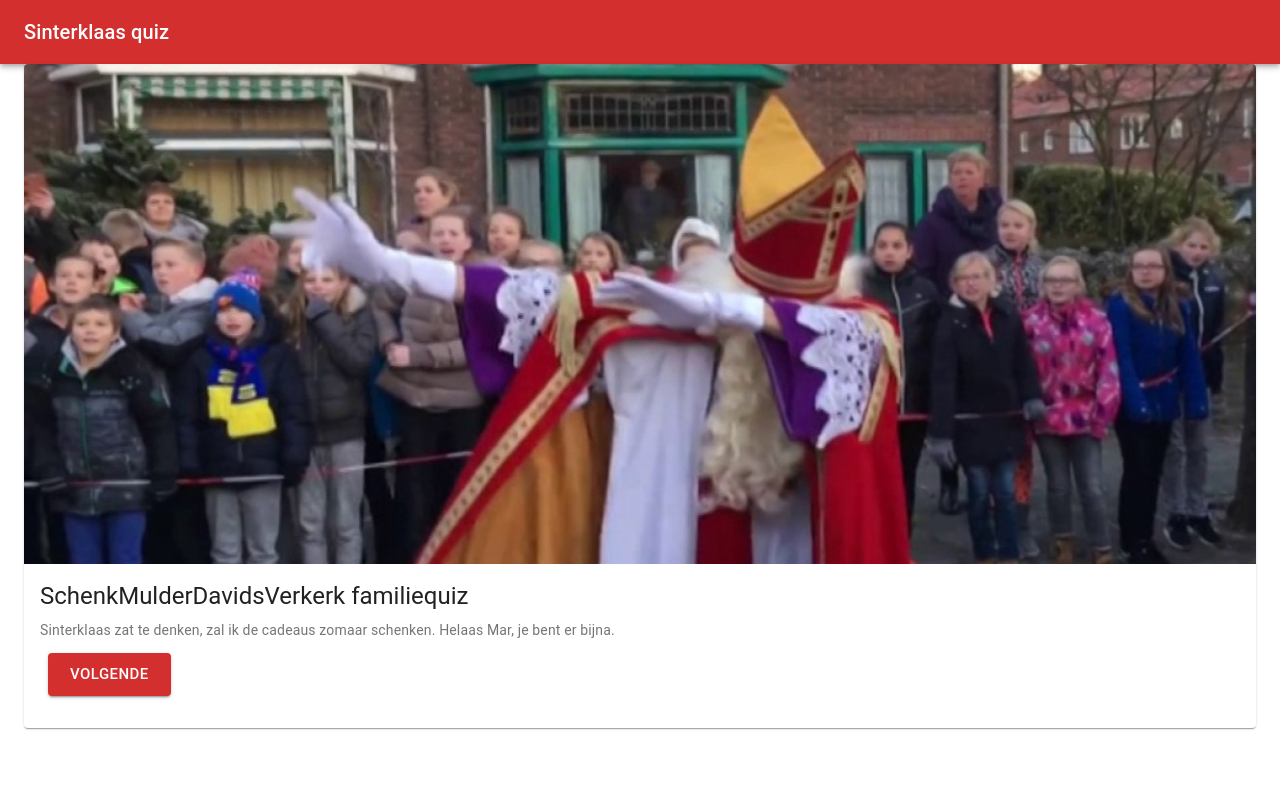
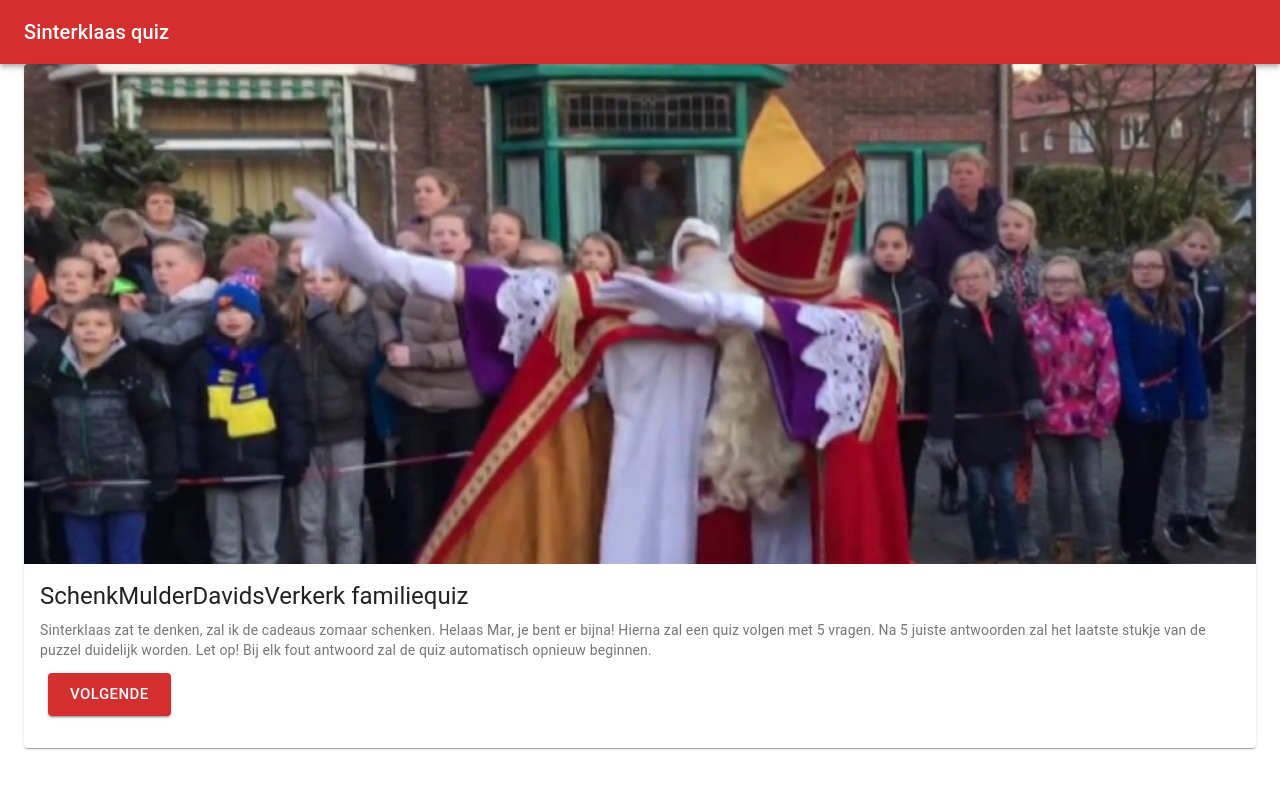
Before and after one commit to TimonV87/sinterklaas_quiz, a React (Create React App) app: page / in a window 1280 px wide. Shown: the top 788 px of the page. Built offline with nearby package versions, Linux system fonts and the light colour scheme.

Commit message:
Update intro

```diff
--- a/src/IntroComponent.jsx
+++ b/src/IntroComponent.jsx
@@ -19,7 +19,8 @@ const IntroComponent = ({ history }) => {
         </Typography >
         <Typography gutterBottom variant="body2" color="textSecondary" component="p">
           Sinterklaas zat te denken, zal ik de cadeaus zomaar schenken.
-          Helaas Mar, je bent er bijna.
+          Helaas Mar, je bent er bijna! Hierna zal een quiz volgen met 5 vragen. Na 5 juiste antwoorden zal het laatste stukje van de puzzel duidelijk worden.
+          Let op! Bij elk fout antwoord zal de quiz automatisch opnieuw beginnen.
         </Typography>
         <CardActions>
           <Button variant="contained" size="large" color="primary" onClick={() => history.push('/quiz')}>
```
